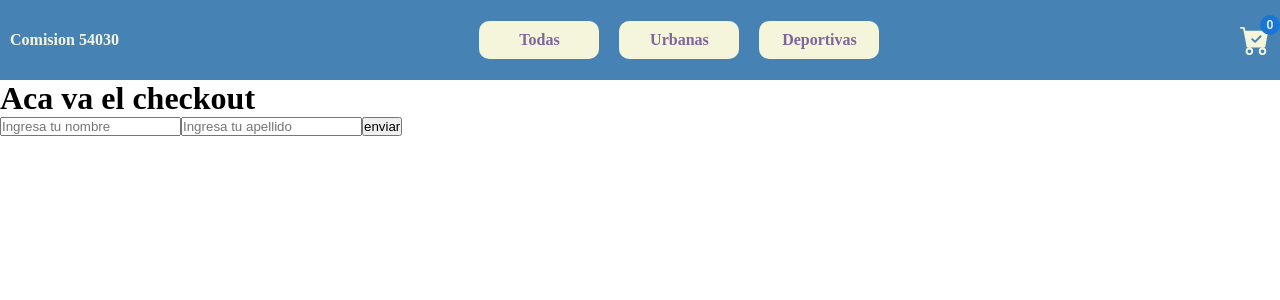
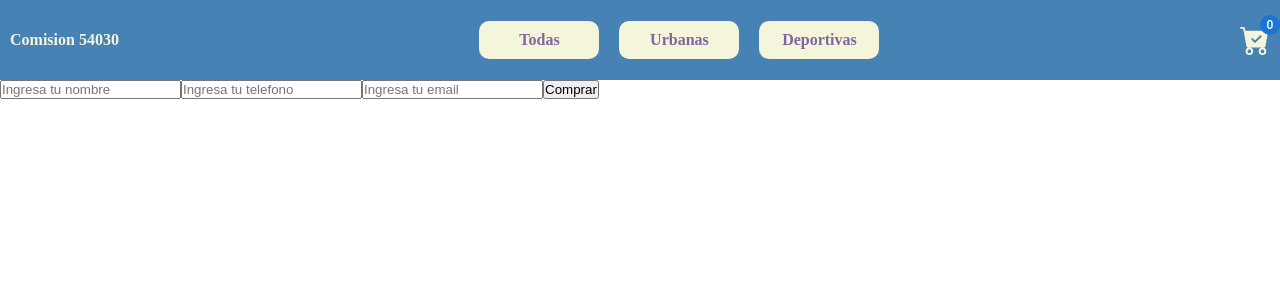
Before and after one commit to jorgeduje/comision-54030, a React (Vite) app: page /checkout in a window 1280 px wide. Shown: the top 300 px of the page. Built offline with nearby package versions, Linux system fonts and the light colour scheme.

Commit message:
firebase 2

```diff
--- a/src/components/pages/checkout/Checkout.jsx
+++ b/src/components/pages/checkout/Checkout.jsx
@@ -1,8 +1,14 @@
-export const Checkout = ({ envioDeFormulario, capturar }) => {
+import { Link } from "react-router-dom";
+
+export const Checkout = ({ envioDeFormulario, capturar, orderId }) => {
   return (
     <div>
-      <h1>Aca va el checkout</h1>
-
+      {orderId ? (
+       <div>
+         <h1>Gracias... tu numero es {orderId} </h1>
+         <Link to="/">Seguir comprando</Link>
+       </div>
+      ) : (
         <form onSubmit={envioDeFormulario}>
           <input
             type="text"
@@ -13,13 +19,21 @@ export const Checkout = ({ envioDeFormulario, capturar }) => {
 
           <input
             type="text"
-          placeholder="Ingresa tu apellido"
+            placeholder="Ingresa tu telefono"
             onChange={capturar}
-          name="lastName"
+            name="phone"
           />
 
-        <button type="submit">enviar</button>
+          <input
+            type="text"
+            placeholder="Ingresa tu email"
+            onChange={capturar}
+            name="email"
+          />
+
+          <button type="submit">Comprar</button>
         </form>
+      )}
     </div>
   );
 };
--- a/src/components/pages/checkout/CheckoutContainer.jsx
+++ b/src/components/pages/checkout/CheckoutContainer.jsx
@@ -1,33 +1,56 @@
-import { useState } from "react";
+import { useContext, useState } from "react";
 import { Checkout } from "./Checkout";
+import { CartContext } from "../../../context/CartContext";
+import { addDoc, collection, updateDoc, doc } from "firebase/firestore"
+import { db } from "../../../firebaseConfig";
+
+
 
 export const CheckoutContainer = () => {
   const [userInfo, setUserInfo] = useState({
     name: "",
-    lastName: "",
+    phone: "",
+    email: "",
   });
+
+  const [orderId, setOrderId] = useState(null)
+
+  const {cart, getTotalPrice, clearCart} = useContext(CartContext)
+
+  let totalPrice = getTotalPrice()
 
   const envioDeFormulario = (event) => {
     event.preventDefault();
 
-    // ACA VALIDAMOS TODO
-    // Aca manipulo lo que quiera hacer con los datos del formulario
-    console.log("se envio el formulario");
-    console.log(userInfo);
+    let order = {
+      buyer: userInfo,
+      items: cart,
+      total: totalPrice
+    }
+
+    let ordersCollection = collection(db, "orders")
+
+    addDoc(ordersCollection, order).then( (res)=> setOrderId(res.id))
+
+    cart.forEach((product)=>{
+
+      let refDoc = doc(db, "products", product.id )
+
+      updateDoc( refDoc , {stock: product.stock - product.quantity } )
+    })
+
+    clearCart()
+
+
   };
 
-  //   const capturarNombre = (event) => {
-  //     setUserInfo( {...userInfo, name: event.target.value} )
-  //   };
-
-  //   const capturarApellido = (event) => {
-  //     setUserInfo( {...userInfo, lastName: event.target.value } )
-  //   };
-
   const capturar = (event) => {
-    console.log(event)
-    setUserInfo( {...userInfo, [event.target.name]: event.target.value } )
+    setUserInfo({ ...userInfo, [event.target.name]: event.target.value });
   };
 
-  return <Checkout envioDeFormulario={envioDeFormulario} capturar={capturar} />;
+  return <Checkout orderId={orderId} envioDeFormulario={envioDeFormulario} capturar={capturar} />;
 };
+
+
+// put {title: das , price: 12 , stock: 12 - 3, }
+// patch  { stock: 12 - 3, }
--- a/src/components/pages/itemListContainer/ItemList.jsx
+++ b/src/components/pages/itemListContainer/ItemList.jsx
@@ -1,8 +1,11 @@
+
+// import { AgregarDocs } from "../../../AgregarDocs";
 import { ProductCard } from "../../common/ProductCard";
 import "./ItemListContainer.css"
 const ItemList = ({ products }) => {
   return (
     <div className="cards-container">
+     {/* <AgregarDocs /> */}
       {products.map(({id, img, title, description, price}) => {
         return (
           <ProductCard
--- a/src/context/CartContext.jsx
+++ b/src/context/CartContext.jsx
@@ -3,7 +3,8 @@ import { createContext, useState } from "react";
 export const CartContext = createContext();
 
 const CartContextProvider = ({ children }) => {
-  const [cart, setCart] = useState([]); // [ ]---> {} ---> [{1}] ---> [{1}, {3}]
+  // cart ---> [{}, {}]
+  const [cart, setCart] = useState( JSON.parse( localStorage.getItem("cart") ) || [] );
 
   const addToCart = (product) => {
     let existe = isInCart(product.id);
@@ -21,13 +22,17 @@ const CartContextProvider = ({ children }) => {
       });
 
       setCart(newArray);
+      localStorage.setItem("cart", JSON.stringify(newArray) );
     } else {
       setCart([...cart, product]);
+      localStorage.setItem("cart", JSON.stringify([...cart, product]) );
+
     }
   };
 
   const clearCart = () => {
     setCart([]);
+    localStorage.removeItem("cart")
   };
 
   const isInCart = (id) => {
@@ -35,40 +40,37 @@ const CartContextProvider = ({ children }) => {
     return existe;
   };
 
-  const removeById = (id)=>{
-    let newArray = cart.filter((elemento)=> elemento.id !== id ) // ---> []
-    setCart(newArray)
-  }
+  const removeById = (id) => {
+    let newArray = cart.filter((elemento) => elemento.id !== id);
+    setCart(newArray);
+    localStorage.setItem( "cart", JSON.stringify(newArray))
+  };
 
-  const getTotalItems = ()=>{
+  const getTotalItems = () => {
+    let total = cart.reduce((acc, elemento) => {
+      return acc + elemento.quantity;
+    }, 0);
+    return total;
+  };
 
-    let total = cart.reduce( (acc, elemento)=>{
-      return acc + elemento.quantity
-    }, 0)
-    return total
+  const getTotalPrice = () => {
+    let total = cart.reduce((acc, elemento) => {
+      return acc + elemento.quantity * elemento.price;
+    }, 0);
 
-  }
+    return total;
+  };
 
-  const getTotalPrice  = ()=>{
+  const getTotalQuantityById = (id) => {
+    // si encuentra devuelve el elemento, si no, undefined
+    let product = cart.find((elemento) => elemento.id === id);
 
-    let total = cart.reduce( (acc, elemento)=>{
-      return acc + (elemento.quantity * elemento.price)
-    }, 0)
-
-    return total
-
-  }
-
-  const getTotalQuantityById = ( id )=>{
-    // si encuentra devuelve el elemento, si no, undefined
-    let product = cart.find( (elemento)=> elemento.id === id  )
-
-    if(product){
-      return product.quantity
-    }else{
-      return product
+    if (product) {
+      return product.quantity;
+    } else {
+      return product;
     }
-  }
+  };
 
   let data = {
     cart,
@@ -77,7 +79,7 @@ const CartContextProvider = ({ children }) => {
     removeById,
     getTotalItems,
     getTotalPrice,
-    getTotalQuantityById
+    getTotalQuantityById,
   };
 
   return <CartContext.Provider value={data}>{children}</CartContext.Provider>;
--- a/src/productsMock.js
+++ b/src/productsMock.js
@@ -1,15 +1,7 @@
 export let products = [
+
   {
-    id: 1,
-    title: "zapatila nike",
-    price: 12432,
-    description: "estas son las mejores",
-    img: "https://res.cloudinary.com/dnqfh2chg/image/upload/v1686581567/images_teykwq.jpg",
-    stock: 12,
-    category: "deportivas",
-  },
-  {
-    id: 2,
+
     title: "wilson advance",
     price: 14500,
     stock: 5,
@@ -18,17 +10,7 @@ export let products = [
     img: "https://res.cloudinary.com/dnqfh2chg/image/upload/v1669430010/foc364fsakkzmausrovn.jpg",
   },
   {
-    id: 3,
-    title: "Puma",
-    price: 19000,
-    stock: 5,
-    description:
-      "Las clasicas zapatillas que van para cualquier momento del dia",
-    category: "urbanas",
-    img: "https://res.cloudinary.com/dnqfh2chg/image/upload/v1669430165/images_lujpmr.jpg",
-  },
-  {
-    id: 4,
+
     title: "Jaguar",
     price: 17800,
     stock: 5,
```
Also changed, not shown: src/AgregarDocs.jsx (added, +24 -0 lines). Lines whose indentation alone changed are shown as unchanged.
